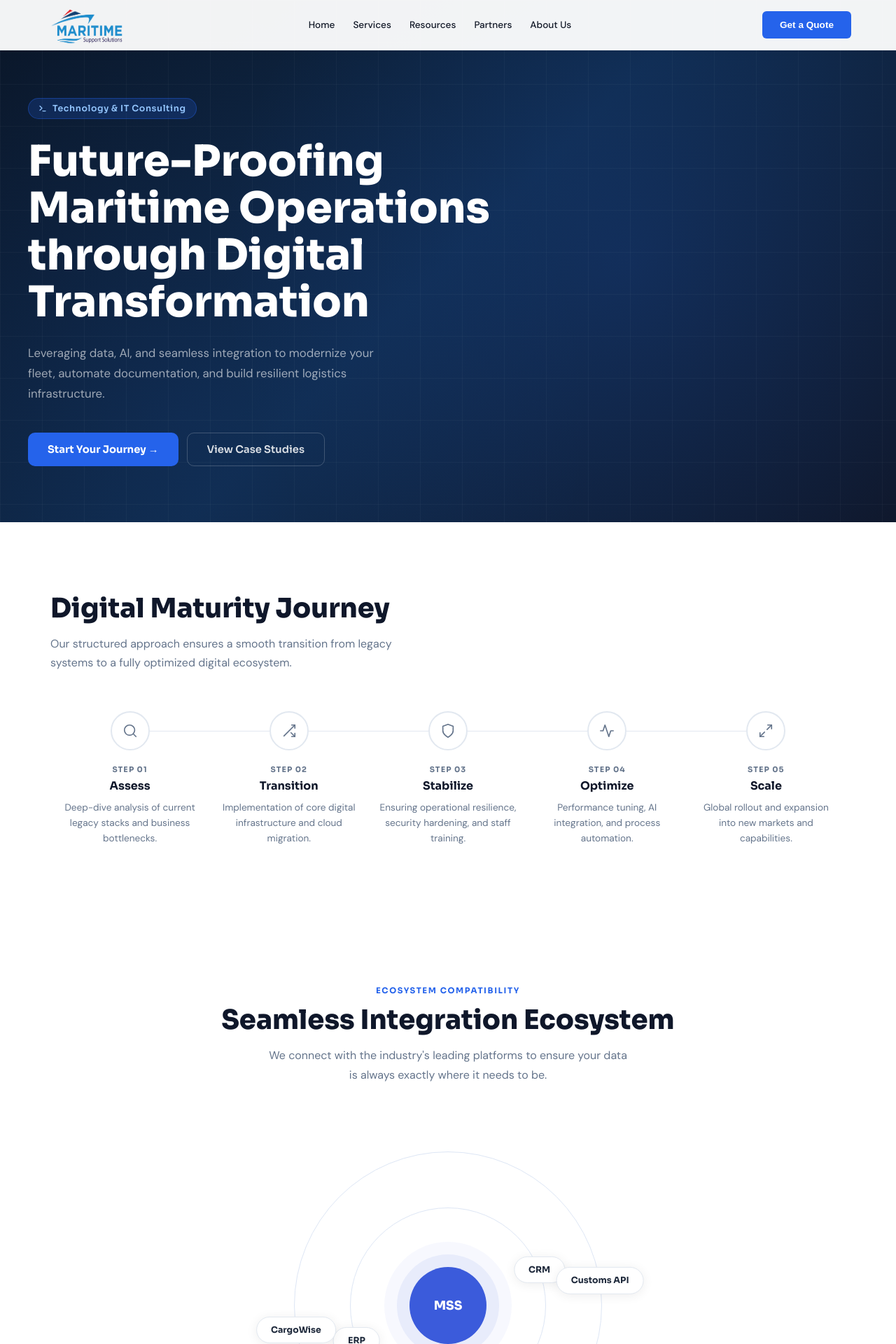
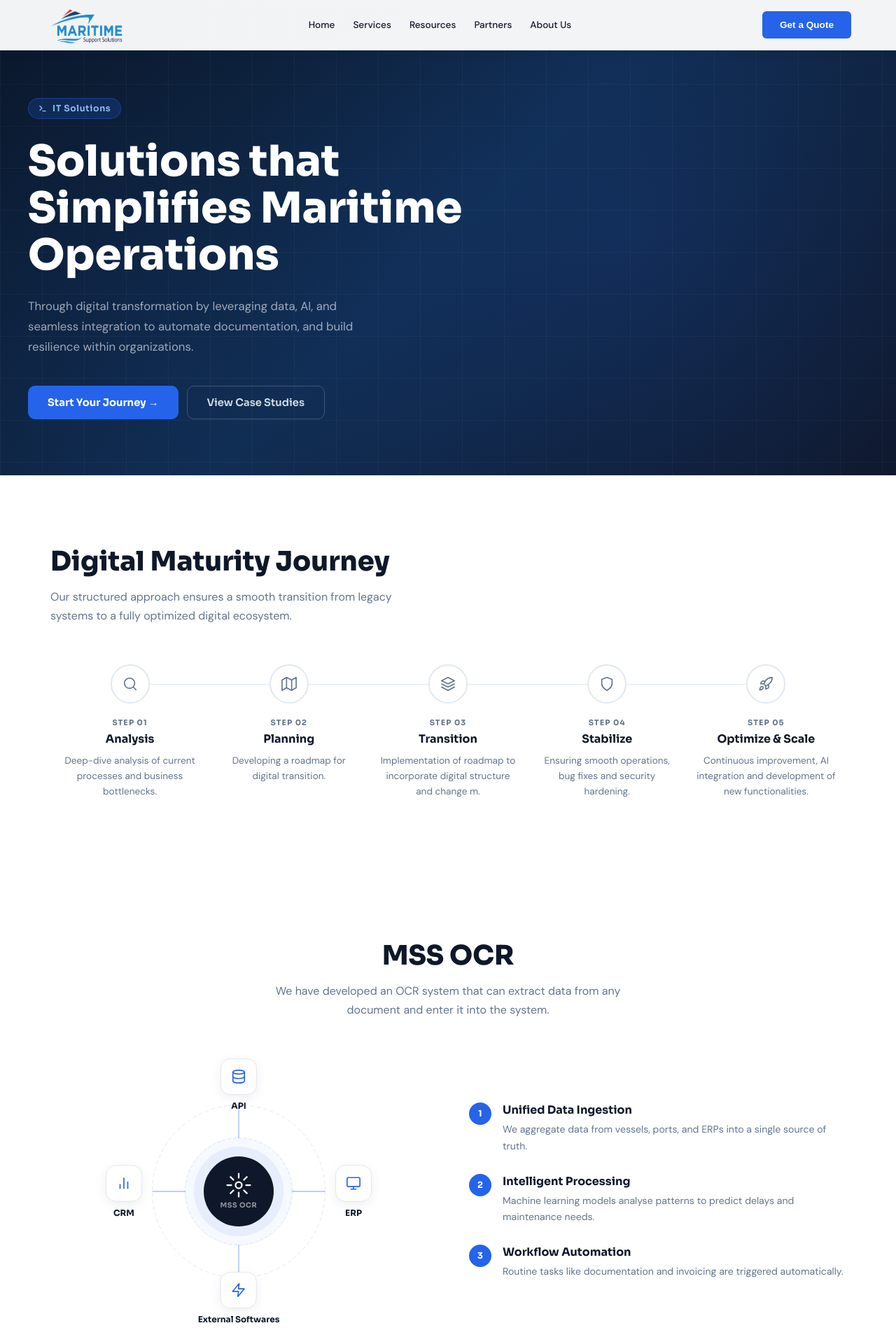
Before and after one commit to MSS-Smooth-Ocean-tech/MSS-Main-Website, a FastAPI app: page /technology in a window 1280 px wide. Shown: the top 1920 px of the page at 70% size. Run offline with FastAPI, Linux system fonts and the light colour scheme.

Commit message:
Revise Technology Services pages and copy
Refresh content across technology services templates: update navigation label to “IT Solutions”; remove the ecosystem include from the technology services page; rewrite the automation section to highlight “MSS OCR” (update heading, description, and lifecycle node labels to MSS OCR, API, ERP, External Softwares, CRM); update the digital maturity journey (step names, descriptions and SVGs) to clarify Analysis → Planning → Transition → Stabilize → Optimize & Scale; and update the hero badge, headline and intro copy to emphasize IT Solutions and simplify messaging. These changes align copy and UI labels with the new product focus and streamline the page flow.

```diff
--- a/templates/base.html
+++ b/templates/base.html
@@ -27,7 +27,7 @@
         <div class="mss-nav-dropdown-content">
           <!-- <a href="/services">Explore Our Services</a> -->
           <a href="/bpo-services">BPO Services</a>
-          <a href="/technology">IT & Automation</a>
+          <a href="/technology">IT Solutions</a>
         </div>
       </li>
       <!-- <li><a href="/case-studies">Case Studies</a></li> DELETE THIS   -->
--- a/templates/pages/services/technology_services.html
+++ b/templates/pages/services/technology_services.html
@@ -12,8 +12,6 @@
 {% include "sections/services/technology-services/hero.html" %}
 
 {% include "sections/services/technology-services/digital_maturity.html" %}
-
-{% include "sections/services/technology-services/ecosystem.html" %}
 
 {% include "sections/services/technology-services/automation.html" %}
 
--- a/templates/sections/services/technology-services/automation.html
+++ b/templates/sections/services/technology-services/automation.html
@@ -1,9 +1,9 @@
 <!-- ══ AUTOMATION LIFECYCLE ══ -->
 <section class="lifecycle-section">
   <div class="lifecycle-wrap">
-    <span class="eyebrow">Automation Lifecycle</span>
-    <h2 class="sec-title">MSS Automation Lifecycle</h2>
-    <p class="sec-sub" style="margin: 0 auto 56px;">How we implement AI and Workflow Automation to streamline your shipping cycle continuously.</p>
+    <!-- <span class="eyebrow">Automation Lifecycle</span> -->
+    <h2 class="sec-title">MSS OCR</h2>
+    <p class="sec-sub" style="margin: 0 auto 56px;">We have developed an OCR system that can extract data from any document and enter it into the system.</p>
 
     <div class="lifecycle-layout">
 
@@ -26,7 +26,7 @@
           <svg width="36" height="36" viewBox="0 0 24 24" fill="none" stroke="#fff" stroke-width="1.5" stroke-linecap="round" stroke-linejoin="round">
             <circle cx="12" cy="12" r="3"/><path d="M12 1v4M12 19v4M4.22 4.22l2.83 2.83M16.95 16.95l2.83 2.83M1 12h4M19 12h4M4.22 19.78l2.83-2.83M16.95 7.05l2.83-2.83"/>
           </svg>
-          <span>MSS AI</span>
+          <span>MSS OCR</span>
         </div>
 
         <!-- Top node: Data Ingestion -->
@@ -36,7 +36,7 @@
               <ellipse cx="12" cy="5" rx="9" ry="3"/><path d="M21 12c0 1.66-4 3-9 3s-9-1.34-9-3"/><path d="M3 5v14c0 1.66 4 3 9 3s9-1.34 9-3V5"/>
             </svg>
           </div>
-          <span>Data Ingestion</span>
+          <span>API</span>
         </div>
 
         <!-- Right node: AI Processing -->
@@ -46,7 +46,7 @@
               <rect x="2" y="3" width="20" height="14" rx="2"/><line x1="8" y1="21" x2="16" y2="21"/><line x1="12" y1="17" x2="12" y2="21"/>
             </svg>
           </div>
-          <span>AI Processing</span>
+          <span>ERP</span>
         </div>
 
         <!-- Bottom node: Auto-Action -->
@@ -56,7 +56,7 @@
               <polyline points="13 2 3 14 12 14 11 22 21 10 12 10 13 2"/>
             </svg>
           </div>
-          <span>Auto-Action</span>
+          <span>External Softwares</span>
         </div>
 
         <!-- Left node: Optimization -->
@@ -66,7 +66,7 @@
               <line x1="18" y1="20" x2="18" y2="10"/><line x1="12" y1="20" x2="12" y2="4"/><line x1="6" y1="20" x2="6" y2="14"/>
             </svg>
           </div>
-          <span>Optimization</span>
+          <span>CRM</span>
         </div>
 
       </div>
--- a/templates/sections/services/technology-services/digital_maturity.html
+++ b/templates/sections/services/technology-services/digital_maturity.html
@@ -11,44 +11,57 @@
           <svg viewBox="0 0 24 24"><circle cx="11" cy="11" r="8"/><line x1="21" y1="21" x2="16.65" y2="16.65"/></svg>
         </div>
         <div class="journey-step-tag">Step 01</div>
-        <div class="journey-step-name">Assess</div>
-        <p class="journey-step-desc">Deep-dive analysis of current legacy stacks and business bottlenecks.</p>
+        <div class="journey-step-name">Analysis</div>
+        <p class="journey-step-desc">Deep-dive analysis of current processes and business bottlenecks.</p>
       </div>
 
       <div class="journey-step">
         <div class="journey-step-num">
-          <svg viewBox="0 0 24 24"><polyline points="16 3 21 3 21 8"/><line x1="4" y1="20" x2="21" y2="3"/><polyline points="21 16 21 21 16 21"/><line x1="15" y1="15" x2="21" y2="21"/></svg>
+          <svg viewBox="0 0 24 24">
+            <polygon points="1 6 1 22 8 18 16 22 23 18 23 2 16 6 8 2 1 6" />
+            <line x1="8" y1="2" x2="8" y2="18" />
+            <line x1="16" y1="6" x2="16" y2="22" />
+          </svg>
         </div>
         <div class="journey-step-tag">Step 02</div>
+        <div class="journey-step-name">Planning</div>
+        <p class="journey-step-desc">Developing a roadmap for digital transition.</p>
+      </div>
+
+      <div class="journey-step">
+        <div class="journey-step-num">
+          <svg viewBox="0 0 24 24">
+            <polygon points="12 2 2 7 12 12 22 7 12 2" />
+            <polyline points="2 17 12 22 22 17" />
+            <polyline points="2 12 12 17 22 12" />
+          </svg>
+        </div>
+        <div class="journey-step-tag">Step 03</div>
         <div class="journey-step-name">Transition</div>
-        <p class="journey-step-desc">Implementation of core digital infrastructure and cloud migration.</p>
+        <p class="journey-step-desc">Implementation of roadmap to incorporate digital structure and change m.</p>
       </div>
 
       <div class="journey-step">
         <div class="journey-step-num">
           <svg viewBox="0 0 24 24"><path d="M12 22s8-4 8-10V5l-8-3-8 3v7c0 6 8 10 8 10z"/></svg>
         </div>
-        <div class="journey-step-tag">Step 03</div>
+        <div class="journey-step-tag">Step 04</div>
         <div class="journey-step-name">Stabilize</div>
-        <p class="journey-step-desc">Ensuring operational resilience, security hardening, and staff training.</p>
+        <p class="journey-step-desc">Ensuring smooth operations, bug fixes and security hardening.</p>
       </div>
 
       <div class="journey-step">
         <div class="journey-step-num">
-          <svg viewBox="0 0 24 24"><polyline points="22 12 18 12 15 21 9 3 6 12 2 12"/></svg>
-        </div>
-        <div class="journey-step-tag">Step 04</div>
-        <div class="journey-step-name">Optimize</div>
-        <p class="journey-step-desc">Performance tuning, AI integration, and process automation.</p>
-      </div>
-
-      <div class="journey-step">
-        <div class="journey-step-num">
-          <svg viewBox="0 0 24 24"><polyline points="15 3 21 3 21 9"/><polyline points="9 21 3 21 3 15"/><line x1="21" y1="3" x2="14" y2="10"/><line x1="3" y1="21" x2="10" y2="14"/></svg>
+          <svg viewBox="0 0 24 24">
+            <path d="M4.5 16.5c-1.5 1.26-2 5-2 5s3.74-.5 5-2c.71-.84.7-2.13-.09-2.91a2.18 2.18 0 0 0-2.91-.09z" />
+            <path d="m12 15-3-3a22 22 0 0 1 2-3.95A12.88 12.88 0 0 1 22 2c0 2.72-.78 7.5-6 11a22.35 22.35 0 0 1-4 2z" />
+            <path d="M9 12H4s.55-3.03 2-4c1.62-1.08 5 0 5 0" />
+            <path d="M12 15v5s3.03-.55 4-2c1.08-1.62 0-5 0-5" />
+          </svg>
         </div>
         <div class="journey-step-tag">Step 05</div>
-        <div class="journey-step-name">Scale</div>
-        <p class="journey-step-desc">Global rollout and expansion into new markets and capabilities.</p>
+        <div class="journey-step-name">Optimize & Scale</div>
+        <p class="journey-step-desc">Continuous improvement, AI integration and development of new functionalities.</p>
       </div>
 
     </div>
--- a/templates/sections/services/technology-services/hero.html
+++ b/templates/sections/services/technology-services/hero.html
@@ -5,10 +5,10 @@
   <div class="tech-hero-inner">
     <div class="tech-hero-badge">
       <svg width="12" height="12" viewBox="0 0 24 24" fill="none" stroke="currentColor" stroke-width="2.5" stroke-linecap="round" stroke-linejoin="round"><polyline points="4 17 10 11 4 5"/><line x1="12" y1="19" x2="20" y2="19"/></svg>
-      Technology & IT Consulting
+      IT Solutions
     </div>
-    <h1>Future-Proofing Maritime Operations through Digital Transformation</h1>
-    <p>Leveraging data, AI, and seamless integration to modernize your fleet, automate documentation, and build resilient logistics infrastructure.</p>
+    <h1>Solutions that Simplifies Maritime Operations</h1>
+    <p>Through digital transformation by leveraging data, AI, and seamless integration to automate documentation, and build resilience within organizations.</p>
     <div class="tech-hero-btns">
       <a href="#" class="btn-hero-primary">Start Your Journey →</a>
       <a href="/case-studies" class="btn-hero-ghost">View Case Studies</a>
```
